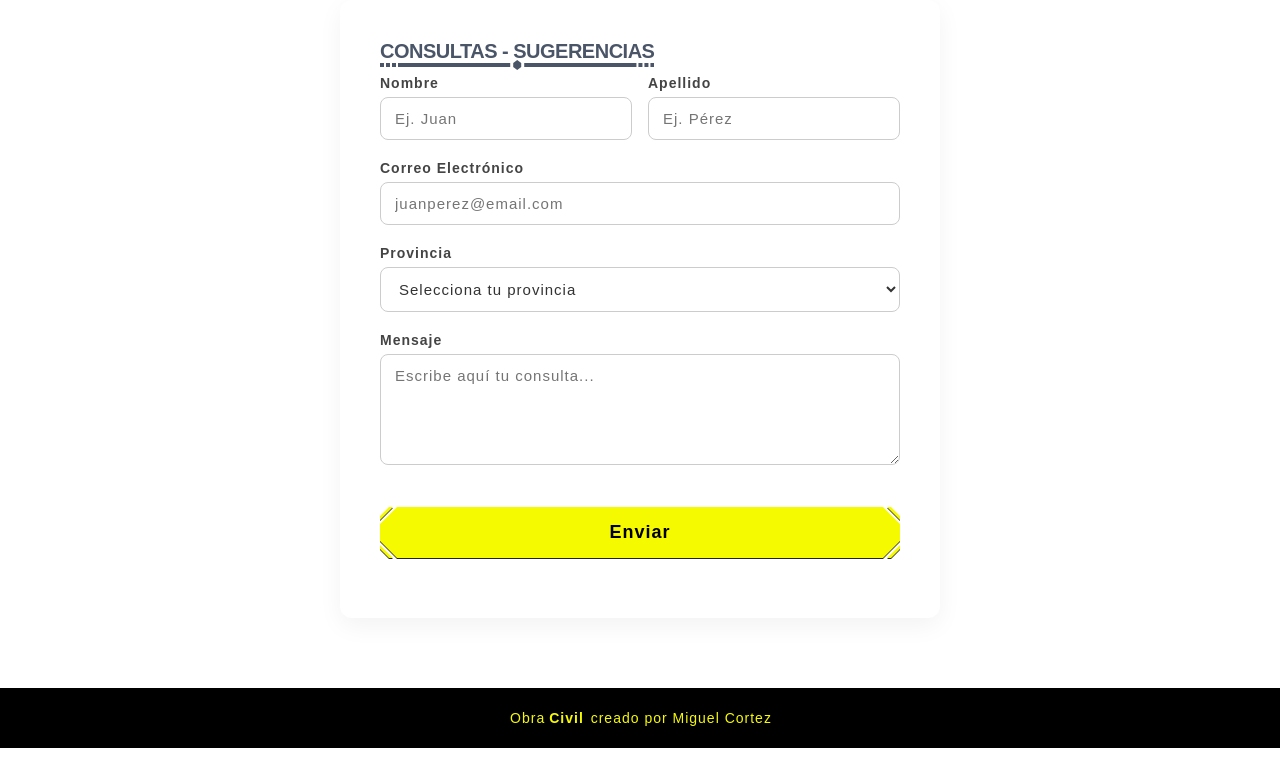
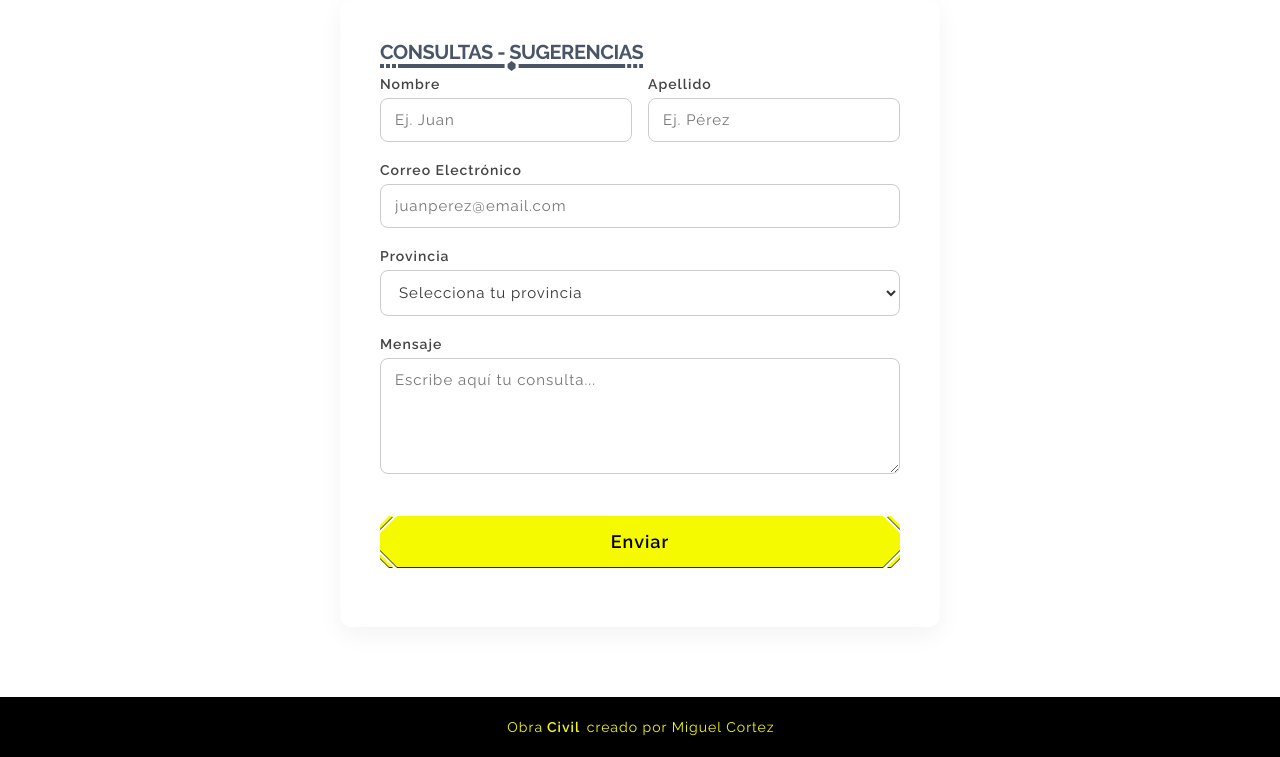
Before and after one commit to 77iu/obra-civil, a plain HTML site: page consultas.html in a window 1280 px wide. Shown: the part 70-827 px from the top of the page. Drawn offline with nearby package versions, Linux system fonts and the light colour scheme.

Commit message:
Update consultas.html

```diff
--- a/consultas.html
+++ b/consultas.html
@@ -12,6 +12,9 @@
     <meta property="og:type" content="website">
     <meta property="og:url" content="https://77iu.github.io/obra-civil/consultas.html">
     <meta property="og:image" content="https://77iu.github.io/obra-civil/images/obra_civil_consultas.jpg">
+    <link rel="preconnect" href="https://fonts.googleapis.com">
+    <link rel="preconnect" href="https://fonts.gstatic.com" crossorigin>
+    <link href="https://fonts.googleapis.com/css2?family=Raleway:ital,wght@0,100..900;1,100..900&display=swap" rel="stylesheet">
  <link rel="icon" href="favicon.svg" type="image/svg+xml">
    <script src="pre-loader.js" defer></script>
   <link rel="stylesheet" href="styles.css" />
```
